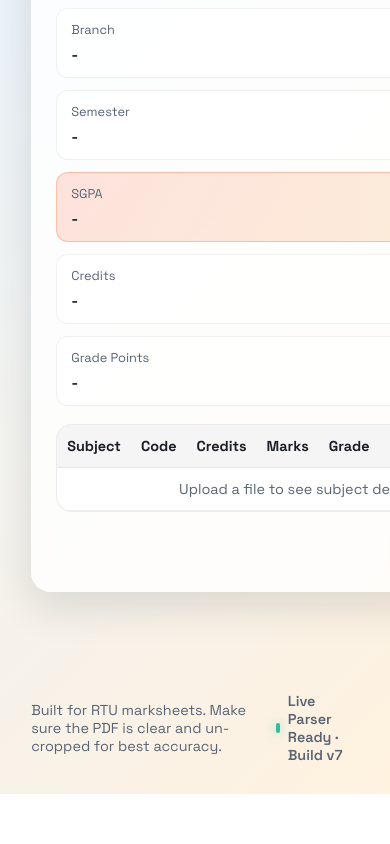
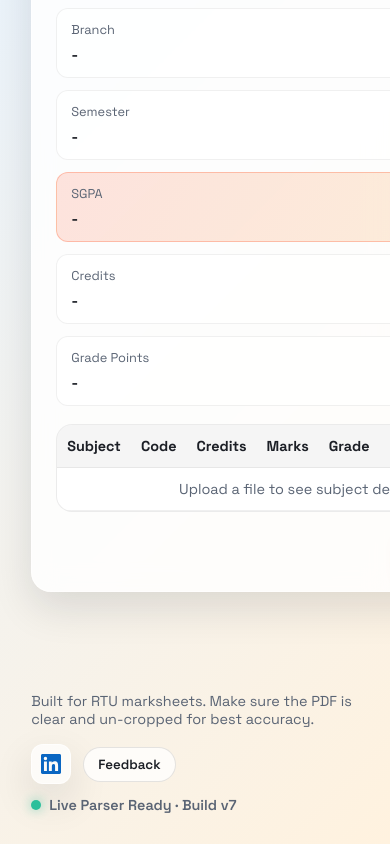
Before and after one commit to deepakpancholi535/RTU-SGPA-CALCULATOR, a website: page frontend/index.html in a window 390 px wide. Shown: the part 1437-2281 px from the top of the page. Before the commit the page ends 2231 px from the top, so only its background shows below. Drawn offline with nearby package versions, Linux system fonts and the light colour scheme.

Commit message:
feedback feature

```diff
--- a/frontend/app.js
+++ b/frontend/app.js
@@ -6,6 +6,7 @@ const statusEl = document.getElementById("status");
 const fileMeta = document.getElementById("fileMeta");
 const subjectsBody = document.getElementById("subjectsBody");
 const pdfBtn = document.getElementById("pdfBtn");
+const feedbackBtn = document.getElementById("feedbackBtn");
 
 const rollNoEl = document.getElementById("rollNo");
 const nameEl = document.getElementById("studentName");
@@ -73,6 +74,25 @@ const formatFileSize = (bytes) => {
     idx += 1;
   }
   return `${size.toFixed(1)} ${units[idx]}`;
+};
+
+const buildFeedbackEmail = () => {
+  if (!feedbackBtn) return null;
+  const user = feedbackBtn.dataset.user;
+  const domain = feedbackBtn.dataset.domain;
+  if (!user || !domain) return null;
+  return `${user}@${domain}`;
+};
+
+const openFeedbackEmail = () => {
+  const email = buildFeedbackEmail();
+  if (!email) return;
+  const subject = feedbackBtn.dataset.subject || "RTU Result Analyzer Feedback";
+  const body = "Hi Deepak,\n\n";
+  const mailto = `mailto:${email}?subject=${encodeURIComponent(
+    subject
+  )}&body=${encodeURIComponent(body)}`;
+  window.location.href = mailto;
 };
 
 const isPdfFile = (file) => {
@@ -403,4 +423,11 @@ pdfBtn.addEventListener("click", (event) => {
   }
 });
 
+if (feedbackBtn) {
+  feedbackBtn.addEventListener("click", (event) => {
+    event.preventDefault();
+    openFeedbackEmail();
+  });
+}
+
 clearTable();
--- a/frontend/index.html
+++ b/frontend/index.html
@@ -10,7 +10,7 @@
       href="https://fonts.googleapis.com/css2?family=Fraunces:opsz,wght@9..144,600;9..144,700&family=Space+Grotesk:wght@400;500;600;700&display=swap"
       rel="stylesheet"
     />
-    <link rel="stylesheet" href="styles.css?v=6" />
+    <link rel="stylesheet" href="styles.css?v=8" />
   </head>
   <body>
     <div class="aurora" aria-hidden="true"></div>
@@ -146,15 +146,42 @@
     </main>
 
     <footer class="footer">
-      <div>
+      <div class="footer-note">
         Built for RTU marksheets. Make sure the PDF is clear and un-cropped for
         best accuracy.
       </div>
-      <div class="status-dot">Live Parser Ready · Build v7</div>
+      <div class="footer-actions">
+        <a
+          class="social-link"
+          href="https://www.linkedin.com/in/deepak-pancholi-b12833326/"
+          target="_blank"
+          rel="noopener"
+          aria-label="LinkedIn profile"
+        >
+          <svg viewBox="0 0 24 24" aria-hidden="true">
+            <path
+              fill="currentColor"
+              d="M20.45 20.45h-3.55v-5.4c0-1.29-.03-2.95-1.8-2.95-1.8 0-2.08 1.4-2.08 2.85v5.5H9.47V9h3.4v1.56h.05c.47-.9 1.63-1.85 3.35-1.85 3.58 0 4.24 2.36 4.24 5.42v6.32zM5.34 7.43a2.06 2.06 0 1 1 0-4.12 2.06 2.06 0 0 1 0 4.12zM7.11 20.45H3.57V9h3.54v11.45zM22.22 0H1.78C.8 0 0 .77 0 1.73v20.54C0 23.23.8 24 1.78 24h20.44c.98 0 1.78-.77 1.78-1.73V1.73C24 .77 23.2 0 22.22 0z"
+            />
+          </svg>
+          <span class="sr-only">LinkedIn</span>
+        </a>
+        <button
+          type="button"
+          class="feedback-btn"
+          id="feedbackBtn"
+          data-user="deepakpancholianuj"
+          data-domain="gmail.com"
+          data-subject="RTU Result Analyzer Feedback"
+        >
+          Feedback
+        </button>
+        <div class="status-dot">Live Parser Ready · Build v7</div>
+      </div>
     </footer>
 
     <script src="https://cdnjs.cloudflare.com/ajax/libs/jspdf/2.5.1/jspdf.umd.min.js"></script>
     <script src="https://cdnjs.cloudflare.com/ajax/libs/jspdf-autotable/3.5.31/jspdf.plugin.autotable.min.js"></script>
-    <script src="app.js?v=7"></script>
+    <script src="app.js?v=8"></script>
   </body>
 </html>
--- a/frontend/styles.css
+++ b/frontend/styles.css
@@ -470,8 +470,75 @@ tbody tr:hover {
   display: flex;
   justify-content: space-between;
   align-items: center;
+  gap: 16px;
+  flex-wrap: wrap;
   color: var(--muted);
   font-size: 0.9rem;
+}
+
+.footer-note {
+  max-width: 520px;
+}
+
+.footer-actions {
+  display: flex;
+  align-items: center;
+  gap: 12px;
+  flex-wrap: wrap;
+  justify-content: flex-end;
+}
+
+.social-link {
+  width: 40px;
+  height: 40px;
+  border-radius: 12px;
+  display: inline-flex;
+  align-items: center;
+  justify-content: center;
+  background: rgba(255, 255, 255, 0.7);
+  border: 1px solid var(--glass-border);
+  color: #0a66c2;
+  box-shadow: var(--shadow-md);
+  transition: transform 0.2s ease, box-shadow 0.2s ease;
+}
+
+.social-link:hover {
+  transform: translateY(-1px);
+  box-shadow: 0 16px 28px rgba(10, 102, 194, 0.2);
+}
+
+.social-link svg {
+  width: 20px;
+  height: 20px;
+}
+
+.feedback-btn {
+  border: 1px solid rgba(0, 0, 0, 0.1);
+  background: rgba(255, 255, 255, 0.75);
+  color: var(--ink);
+  font-family: inherit;
+  padding: 8px 14px;
+  border-radius: 999px;
+  font-weight: 600;
+  cursor: pointer;
+  transition: transform 0.2s ease, box-shadow 0.2s ease;
+}
+
+.feedback-btn:hover {
+  transform: translateY(-1px);
+  box-shadow: var(--shadow-md);
+}
+
+.sr-only {
+  position: absolute;
+  width: 1px;
+  height: 1px;
+  padding: 0;
+  margin: -1px;
+  overflow: hidden;
+  clip: rect(0, 0, 0, 0);
+  white-space: nowrap;
+  border: 0;
 }
 
 .status-dot {
@@ -508,6 +575,15 @@ tbody tr:hover {
   .summary {
     grid-template-columns: 1fr;
   }
+
+  .footer {
+    flex-direction: column;
+    align-items: flex-start;
+  }
+
+  .footer-actions {
+    justify-content: flex-start;
+  }
 }
 
 @media (prefers-reduced-motion: reduce) {
```
